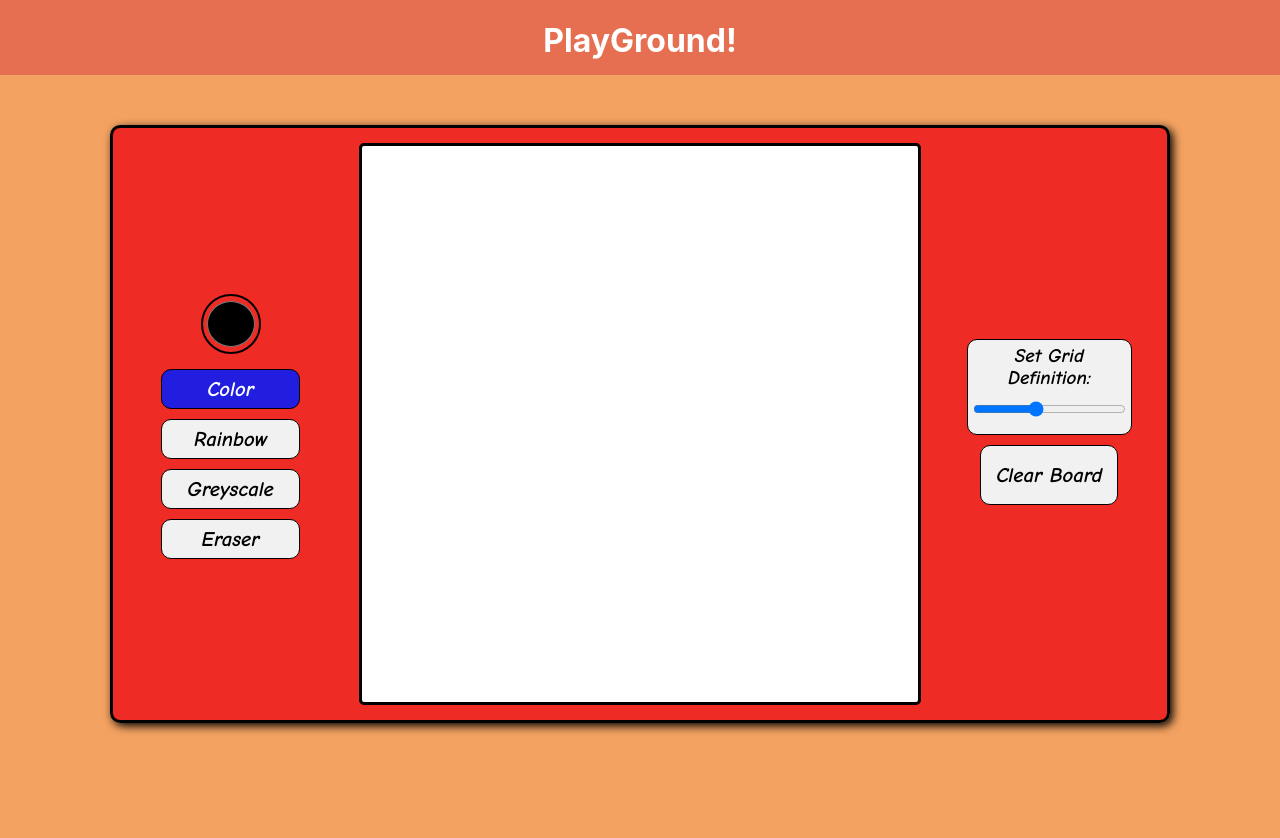
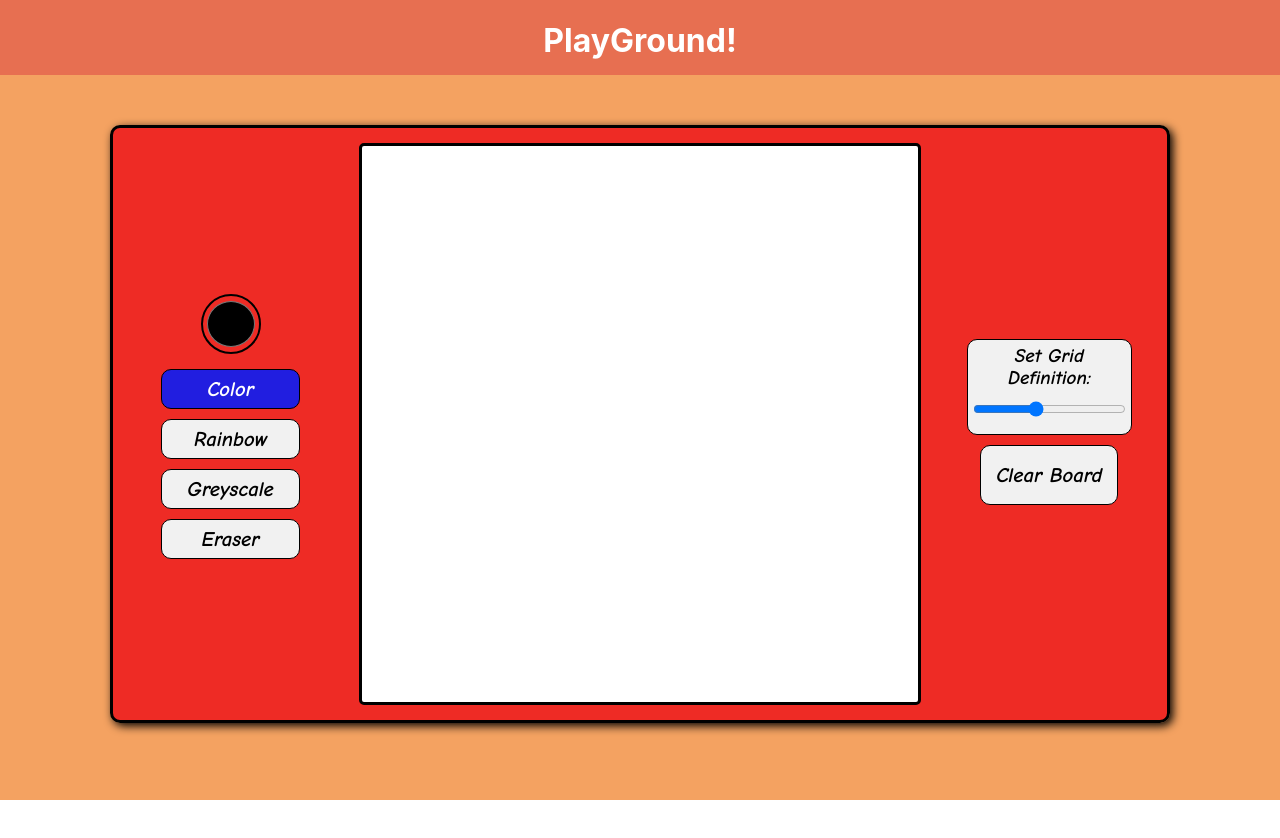
Before and after one commit to federico-palma/playground, a React (Create React App) app: page /Etch-a-Sketch in a window 1280 px wide. Shown: the top 838 px of the page. After the commit the page ends 800 px from the top, so only its background shows below. Built offline with nearby package versions, Linux system fonts and the light colour scheme; the HTML template or start-up script is replaced by a standard one.

Commit message:
fix etch a sketch page to fit screen height

```diff
--- a/src/Pages/Etch-a-SketchPage/Etch-a-SketchPage.module.css
+++ b/src/Pages/Etch-a-SketchPage/Etch-a-SketchPage.module.css
@@ -2,7 +2,7 @@
   background-color: #f4a261;
   margin: 0px;
   margin-top: 75px;
-  height: 100vh;
+  height: calc(100vh - 75px);
   width: 100vw;
   display: flex;
   justify-content: center;
```
